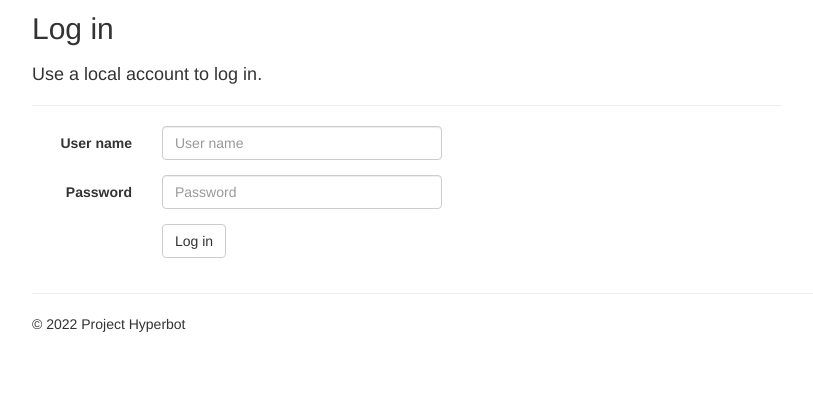
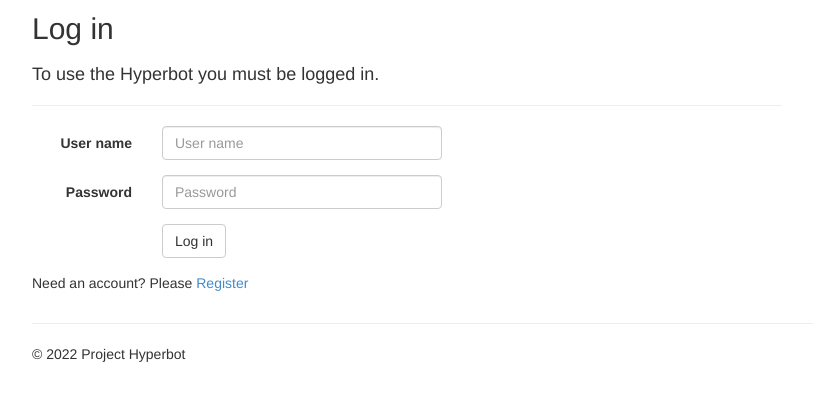
Before and after one commit to JMU-Information-Systems/pjs-hyperbot-main, a Django app: page /login/ in a window 1280 px wide. Shown: the part 58-459 px from the top of the page, without its empty margins (38-851 px from the left). Run offline with Django 3.2, Linux system fonts and the light colour scheme; parts of the project's set-up code (start-up, migrations or seed data) failed here and were passed over; some libraries are stand-ins or nearby versions.

Commit message:
Einbauen von Login und Registrierung

```diff
--- a/pjshyperbot/app/templates/app/login.html
+++ b/pjshyperbot/app/templates/app/login.html
@@ -8,7 +8,7 @@
         <section id="loginForm">
             <form action="." method="post" class="form-horizontal">
                 {% csrf_token %}
-                <h4>Use a local account to log in.</h4>
+                <h4>To use the Hyperbot you must be logged in.</h4>
                 <hr />
                 <div class="form-group">
                     <label for="id_username" class="col-md-2 control-label">User name</label>
@@ -28,6 +28,8 @@
                         <input type="submit" value="Log in" class="btn btn-default" />
                     </div>
                 </div>
+                <p>Need an account? Please <a href='/register'>Register</a></p>
+
                 {% if form.errors %}
                 <p class="validation-summary-errors">Please enter a correct user name and password.</p>
                 {% endif %}
```
